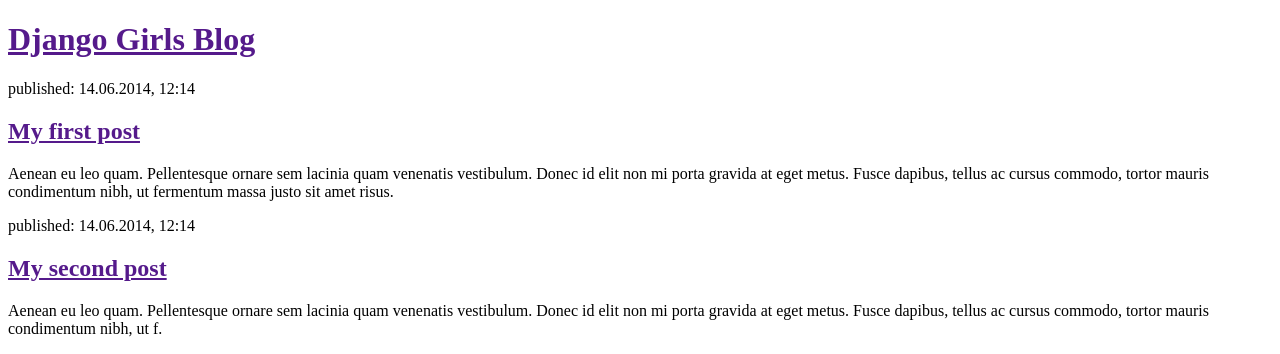
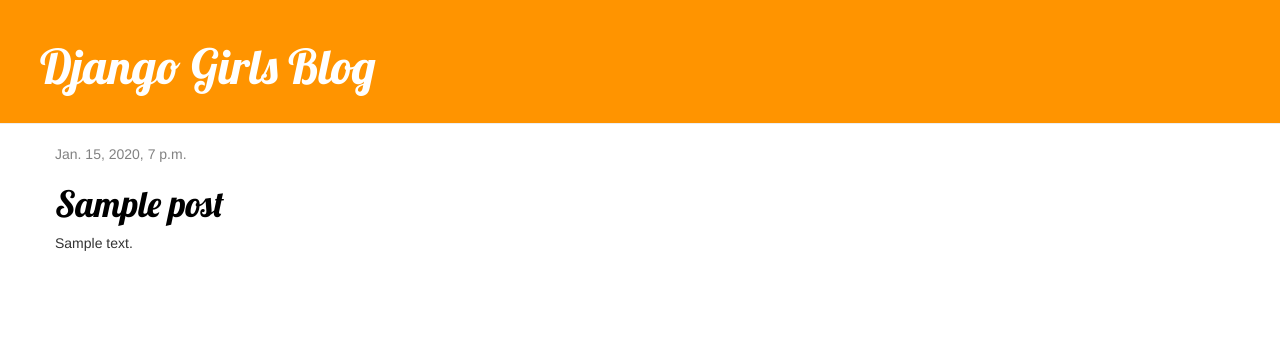
Before and after one commit to jins040/my-first-blog, a Django app: page / in a window 1280 px wide. Shown: the top 354 px of the page. Run offline with Django 3.2, Linux system fonts and the light colour scheme; tables that the repository leaves empty hold one stand-in row (values such as "Sample post"); some libraries are stand-ins or nearby versions.

Commit message:
Added view template for detailed blog post as well as CSS for the site.

```diff
--- /dev/null
+++ b/blog/static/css/blog.css
@@ -0,0 +1,51 @@
+h1 a {
+    color: #FCA205;
+    font-family: 'Lobster';
+}
+
+.page-header {
+    background-color: #ff9400;
+    margin-top: 0;
+    padding: 20px 20px 20px 40px;
+}
+
+.page-header h1, .page-header h1 a, .page-header h1 a:visited, .page-header h1 a:active {
+    color: #ffffff;
+    font-size: 36pt;
+    text-decoration: none;
+}
+
+.content {
+    margin-left: 40px;
+}
+
+h1, h2, h3, h4 {
+    font-family: 'Lobster', cursive;
+}
+
+.date {
+    color: #828282;
+}
+
+.save {
+    float: right;
+}
+
+.post-form textarea, .post-form input {
+    width: 100%;
+}
+
+.top-menu, .top-menu:hover, .top-menu:visited {
+    color: #ffffff;
+    float: right;
+    font-size: 26pt;
+    margin-right: 20px;
+}
+
+.post {
+    margin-bottom: 70px;
+}
+
+.post h1 a, .post h1 a:visited {
+    color: #000000;
+}
--- /dev/null
+++ b/blog/templates/blog/base.html
@@ -0,0 +1,24 @@
+<!DOCTYPE html>
+{% load static %}
+<html>
+<head>
+    <title>Django Girls blog</title>
+    <link rel="stylesheet" href="//maxcdn.bootstrapcdn.com/bootstrap/3.2.0/css/bootstrap.min.css">
+    <link rel="stylesheet" href="//maxcdn.bootstrapcdn.com/bootstrap/3.2.0/css/bootstrap-theme.min.css">
+    <link href='//fonts.googleapis.com/css?family=Lobster&subset=latin,latin-ext' rel='stylesheet' type='text/css'>
+    <link rel="stylesheet" href="{% static 'css/blog.css' %}">
+</head>
+<body>
+    <div class="page-header">
+        <h1><a href="/">Django Girls Blog</a></h1>
+    </div>
+    <div class="content container">
+        <div class="row">
+            <div class="col-md-8">
+            {% block content %}
+            {% endblock %}
+            </div>
+        </div>
+    </div>
+</body>
+</html>
--- a/blog/templates/blog/post_list.html
+++ b/blog/templates/blog/post_list.html
@@ -1,14 +1,33 @@
 <!DOCTYPE html>
+{% extends 'blog/base.html' %}
+{% load static %}
 <html lang="en">
 <head>
     <meta charset="UTF-8">
     <title>Django Girls blog</title>
+    <link rel="stylesheet" href="//maxcdn.bootstrapcdn.com/bootstrap/3.2.0/css/bootstrap.min.css">
+    <link rel="stylesheet" href="//maxcdn.bootstrapcdn.com/bootstrap/3.2.0/css/bootstrap-theme.min.css">
+    <link rel="stylesheet" href="{% static 'css/blog.css' %}">
+    <link href="//fonts.googleapis.com/css?family=Lobster&subset=latin,latin-ext" rel="stylesheet" type="text/css">
 </head>
 <body>
-    <div>
+<!--
+    <div class="page-header">
         <h1><a href="">Django Girls Blog</a></h1>
     </div>
-
+-->
+    {% block content %}
+        {% for post in posts %}
+            <div class="post">
+                <div class="date">
+                    {{ post.published_date }}
+                </div>
+                <h1><a href="{% url 'post_detail' pk=post.pk %}">{{ post.title }}</a></h1>
+                <p>{{ post.text|linebreaksbr }}</p>
+            </div>
+        {% endfor %}
+    {% endblock %}
+<!--
     <div>
         <p>published: 14.06.2014, 12:14</p>
         <h2><a href="">My first post</a></h2>
@@ -32,11 +51,28 @@
     </div>
 
     {% for post in posts %}
-    <div>
+    <div class="post">
         <p>published: {{ post.published_date }}</p>
         <h1><a href="">{{ post.title }}</a></h1>
         <p>{{ post.text|linebreaksbr }}</p>
     </div>
     {% endfor %}
+
+    <div class="content container">
+        <div class="row">
+            <div class="col-md-8">
+                {% for post in posts %}
+                    <div class="post">
+                        <div class="date">
+                            <p>published: {{ post.published_date }}</p>
+                        </div>
+                         <h1><a href="">{{ post.title }}</a></h1>
+                        <p>{{ post.text|linebreaksbr }}</p>
+                    </div>
+                {% endfor %}
+            </div>
+        </div>
+    </div>
+-->
 </body>
 </html>
--- a/blog/urls.py
+++ b/blog/urls.py
@@ -3,4 +3,5 @@
 
 urlpatterns = [
     path('', views.post_list, name='post_list'),
+    path('post/<int:pk>/', views.post_detail, name='post_detail'),
 ]
--- a/blog/views.py
+++ b/blog/views.py
@@ -1,9 +1,15 @@
 from django.shortcuts import render
 from django.utils import timezone
 from .models import Post
+from django.shortcuts import render, get_object_or_404
 
 # Create your views here.
 
 def post_list(request):
-    posts = Post.objects.filter(published_date__lte=timezone.now()).order_by('published_date')
+    #posts = Post.objects.filter(published_date__lte=timezone.now()).order_by('published_date')
+    posts = Post.objects.order_by('published_date')
     return render(request, 'blog/post_list.html', {'posts': posts})
+
+def post_detail(request, pk):
+    post = get_object_or_404(Post, pk=pk)
+    return render(request, 'blog/post_detail.html', {'post': post})
```
Also changed, not shown: blog/templates/blog/post_detail.html (added, +21 -0 lines).
